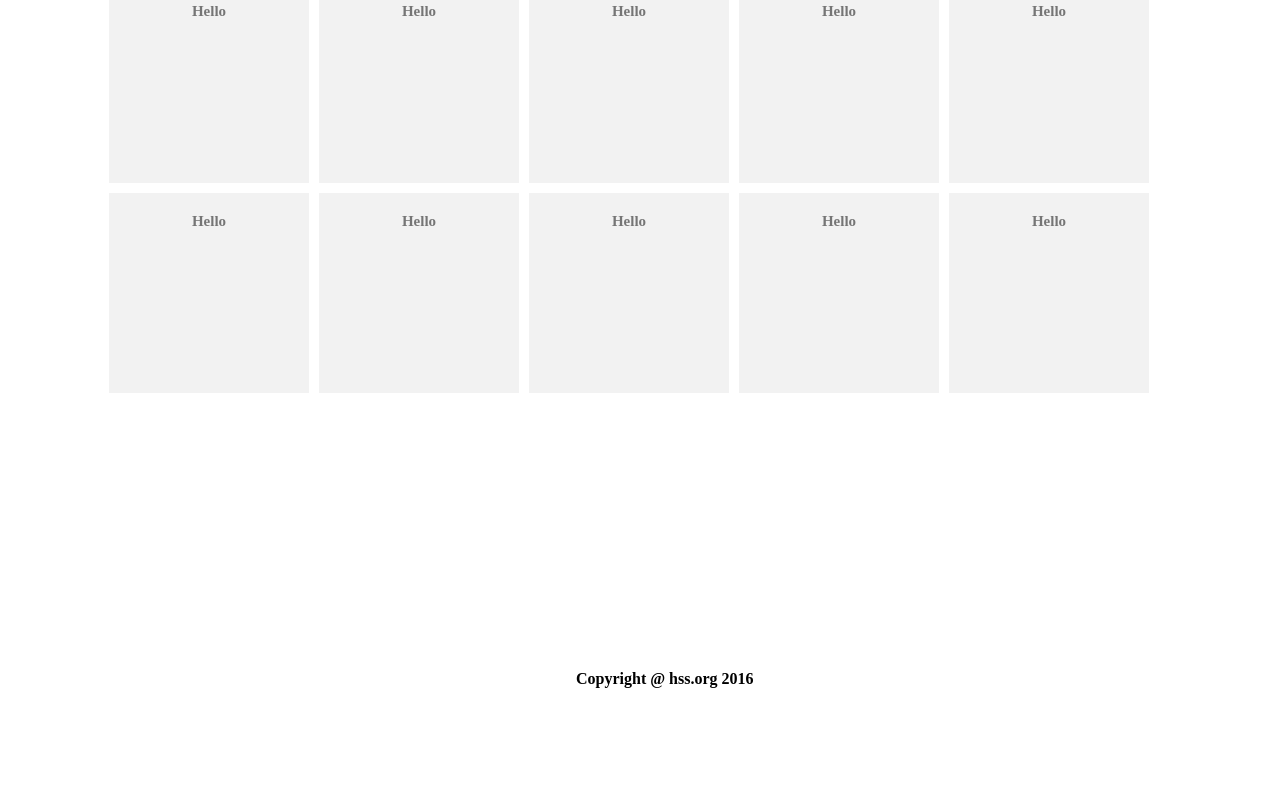
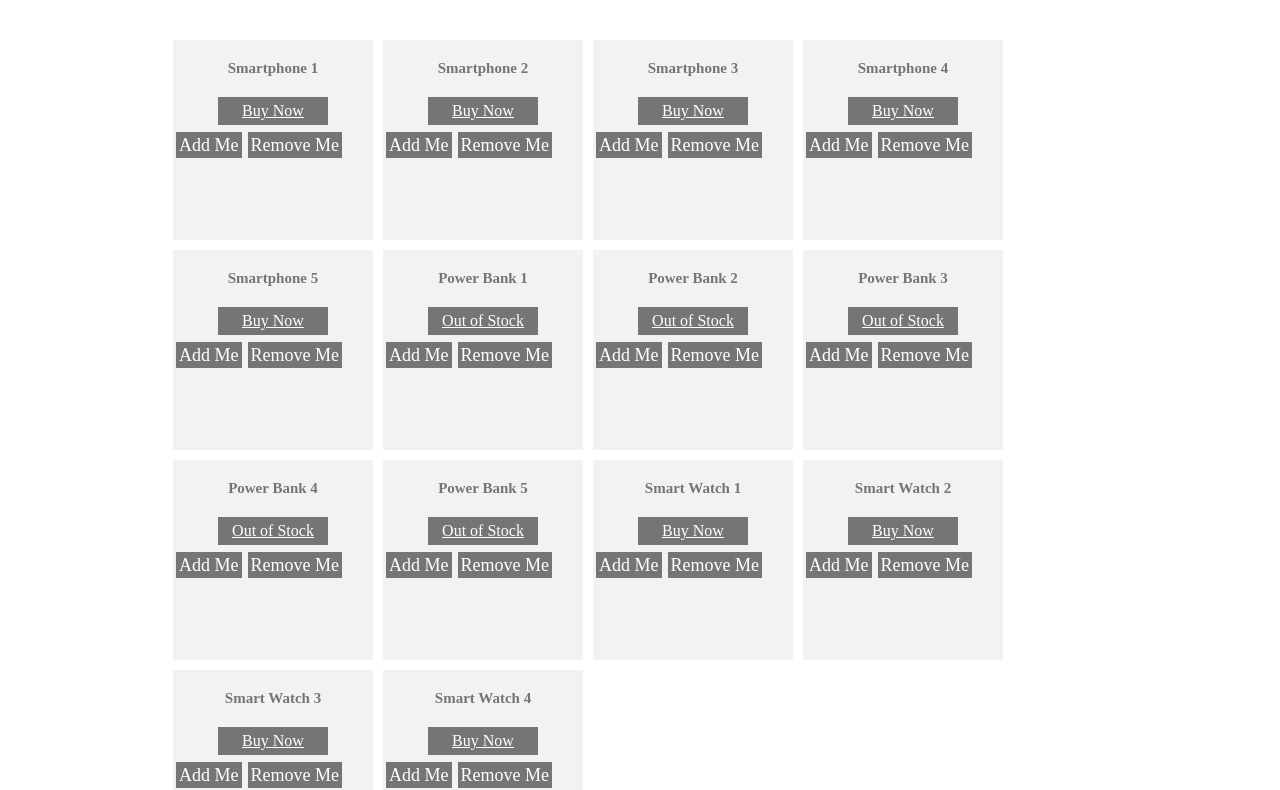
Before and after one commit to hisivasankar/MI.com-FlashSale-Extension, a website: page test.html in a window 1280 px wide. Shown: the part 102-892 px from the top of the page. Before the commit the page ends 800 px from the top, so only its background shows below. Drawn offline with nearby package versions, Linux system fonts and the light colour scheme.

Commit message:
Add to cart functionality is done
TODO:
	1. Handle remove from cart
	2. Updating current status
	3. Convert it into Chrome Extension
	4. Proper Readme for devs
	5. UI improvements

```diff
--- a/js/MiFlashSale.js
+++ b/js/MiFlashSale.js
@@ -6,14 +6,13 @@
  * instagram: @hisivasankar
  */
 
-var FlashSaleHandler = function() {
+var FlashSaleHandler = function(itemToBeAdded) {
+    this._item = itemToBeAdded;
     this._date = new Date();
     this._timer = null;
+    this._counter = 0;
 };
 
-FlashSaleHandler.prototype.startScript = function(interval) {
-    this._timer = setInterval(this.startShopping.bind(this), interval);
-};
 FlashSaleHandler.prototype.stopScript = function(mins, seconds) {
     var timeout;
     if (mins) {
@@ -36,7 +35,9 @@ FlashSaleHandler.prototype.setStartTime = function(hour, mins) {
         mins: mins
     };
 };
-FlashSaleHandler.prototype.startShopping = function() {
+FlashSaleHandler.prototype.startShoppingDontUseThis = function(interval) {
+
+    this._timer = setInterval(function() {
 
         var hour = this._date.getHours();
         var mins = this._date.getMinutes();
@@ -50,17 +51,40 @@ FlashSaleHandler.prototype.startShopping = function() {
 
             var status = "Out of stock";
             if (addToChartButton && addToChartButton.text != status) {
-            console.log(addToChartButton.text);
+                console.debug(addToChartButton.text);
                 addToChartButton.click();
-            Console.log("Hey, Check your chart! I guess it's added");
+                Console.debug("Hey, Check your chart! I guess it's added");
                 this.stopScript(null, 10);
             } else {
                 var itemCaption = addToChartButton.text;
-            console.log("Not able to added to chart, Item says :", itemCaption);
+                console.debug("Not able to added to chart, Item says :", itemCaption);
             }
-        console.log("Sale Started!");
+            console.debug("Sale Started!");
         } else {
-        console.log("Not Stated!");
+            console.debug("Not Stated!");
+        }
+
+    }.bind(this), interval);
+};
+
+FlashSaleHandler.prototype.checkAndAdd = function(interval) {
+    if (this._item) {
+        this._timer = setInterval(function() {
+            var status = "Out of Stock";
+            var currentStatus = this._item.text;
+            if (status.toLowerCase() != currentStatus.toLowerCase()) {
+                this._item.click();
+                console.debug("Item Added : ", this._item._dataTitle);
+                this.stopScript(null, 2);
+            } else {
+                this._counter++;
+                var reportStatus = "Checking... " + this._counter;
+                this._item._dataStatusIndicator.innerHTML = reportStatus;
+                console.debug(status);
+            }
+        }.bind(this), interval);
+    } else {
+        console.debug("Item reference not available");
     }
 };
 
@@ -72,13 +96,23 @@ FlashSaleManager.prototype.findAllSale = function() {
 
     var saleSelector = "a.btn-link";
 
-    var getBadge = function() {
+    var getBadge = function(item) {
+
+        var shoppingItemTitle = $(item).parent().children("p").text();
+        item._dataTitle = shoppingItemTitle;
+
         var addButton = document.createElement("a");
         addButton.appendChild(document.createTextNode("Add Me"));
-    	addButton.setAttribute("class", "addToChart");
+        addButton.setAttribute("class", "addToCart");
 
-    	addButton.style.background = "rgb(255, 255, 255)";
-    	addButton.style.color = "black";
+        addButton._flashSaleHandler = new FlashSaleHandler(item);
+
+        addButton.onclick = function() {
+            this._flashSaleHandler.checkAndAdd(500);
+        };
+
+        addButton.style.background = "#757575";
+        addButton.style.color = "white";
         addButton.style.fontSize = "18px";
         addButton.style.padding = "3px";
         addButton.style.margin = "3px";
@@ -87,36 +121,44 @@ FlashSaleManager.prototype.findAllSale = function() {
         removeButton.appendChild(document.createTextNode("Remove Me"));
         removeButton.setAttribute("class", "removeFromCart");
 
-    	removeButton.style.background = "rgb(255, 255, 255)";
-    	removeButton.style.color = "black";
+        removeButton.style.background = "#757575";
+        removeButton.style.color = "white";
         removeButton.style.fontSize = "18px";
         removeButton.style.margin = "3px";
         removeButton.style.padding = "3px";
 
+        var statusIndicator = document.createElement("p");
+        //statusIndicator.appendChild(document.createTextNode("Checking"));
+
+        item._dataStatusIndicator = statusIndicator;
+
         var badgeContainer = document.createElement("div");
         badgeContainer.setAttribute("class", "badgeContainer");
+        badgeContainer.style.marginTop = "10px";
 
         badgeContainer.appendChild(addButton);
         badgeContainer.appendChild(removeButton);
+        badgeContainer.appendChild(statusIndicator);
 
-    	badgeContainer.style.margin = "5px";
 
         return badgeContainer;
     };
 
     $(saleSelector).each(function(item) {
-    	var badge = getBadge();
+        var badge = getBadge(this);
         $(badge).insertAfter(this);
-        console.log("Adding something");
+        console.debug("Adding something");
     });
 
 };
 
 
 (function() {
-    var flashSale = new FlashSaleHandler();
+    /*var flashSale = new FlashSaleHandler();
     flashSale.setStartTime(12, 0);
     flashSale.startScript(500);
     flashSale.stopScript(1);
-    window.flashSale = flashSale;
+    window.flashSale = flashSale;*/
+    var flashSaleManager = new FlashSaleManager();
+    flashSaleManager.findAllSale();
 })();
--- a/package.json
+++ b/package.json
@@ -12,5 +12,9 @@
     "mi.com"
   ],
   "author": "Sivasankar",
-  "license": "MIT"
+  "license": "MIT",
+  "dependencies": {
+    "cors": "^2.7.1",
+    "express": "^4.13.4"
+  }
 }
--- a/test.html
+++ b/test.html
@@ -7,28 +7,32 @@
     <title>MI Flash Sale Test</title>
     <link rel="stylesheet" href="">
     <script src="https://ajax.googleapis.com/ajax/libs/jquery/2.2.2/jquery.min.js"></script>
-    <script src="js/MiFlashSale.js" type="text/javascript" charset="utf-8"></script>
     <style type="text/css">
     header {
+        margin: 50px auto;
         text-align: center;
     }
+
     footer {
         text-align: center;
         font-weight: bold;
-			position: absolute;
-			left: 45%;
-			bottom: 10px;
+        position: relative;
+		margin: 20px auto;
     }
+
     body {
         margin: 10px auto;
-    		width: 90%;
+        width: 80%;
     }
+
     .sale-list {
         overflow: hidden;
     }
+
     li {
         list-style: none;
     }
+
     .item {
         min-height: 200px;
         min-width: 200px;
@@ -45,6 +49,15 @@
         font-weight: bold;
     }
 
+    .btn-link {
+        width: 50%;
+        margin: 0 auto;
+        padding: 5px;
+        background: #757575;
+        color: white;
+        display: block;
+        text-align: center;
+    }
     </style>
 </head>
 
@@ -55,50 +68,68 @@
     <div class="container">
         <ul class="flash-sale-list sale-list">
             <li class="item">
-    			<p class="title">Hello</p>
-    			<a href="#" class="btn-link"></a>
+                <p class="title">Smartphone 1</p>
+                <a href="https://www.google.com/?gws_rd=ssl#q=haha" class="btn-link" target="_blank">Buy Now</a>
             </li>
             <li class="item">
-    			<p class="title">Hello</p>
-    			<a href="#" class="btn-link"></a>
+                <p class="title">Smartphone 2</p>
+                <a href="https://www.google.com/?gws_rd=ssl#q=lala" class="btn-link" target="_blank">Buy Now</a>
             </li>
             <li class="item">
-    			<p class="title">Hello</p>
-    			<a href="#" class="btn-link"></a>
+                <p class="title">Smartphone 3</p>
+                <a href="https://www.google.com/?gws_rd=ssl#q=lala" class="btn-link" target="_blank">Buy Now</a>
             </li>
             <li class="item">
-    			<p class="title">Hello</p>
-    			<a href="#" class="btn-link"></a>
+                <p class="title">Smartphone 4</p>
+                <a href="https://www.google.com/?gws_rd=ssl#q=lala" class="btn-link" target="_blank">Buy Now</a>
             </li>
             <li class="item">
-    			<p class="title">Hello</p>
-    			<a href="#" class="btn-link"></a>
+                <p class="title">Smartphone 5</p>
+                <a href="https://www.google.com/?gws_rd=ssl#q=lala" class="btn-link" target="_blank">Buy Now</a>
             </li>
             <li class="item">
-    			<p class="title">Hello</p>
-    			<a href="#" class="btn-link"></a>
+                <p class="title">Power Bank 1</p>
+                <a href="https://www.google.com/?gws_rd=ssl#q=lala" class="btn-link" target="_blank">Out of Stock</a>
             </li>
             <li class="item">
-    			<p class="title">Hello</p>
-    			<a href="#" class="btn-link"></a>
+                <p class="title">Power Bank 2</p>
+                <a href="https://www.google.com/?gws_rd=ssl#q=lala" class="btn-link" target="_blank">Out of Stock</a>
             </li>
             <li class="item">
-    			<p class="title">Hello</p>
-    			<a href="#" class="btn-link"></a>
+                <p class="title">Power Bank 3</p>
+                <a href="https://www.google.com/?gws_rd=ssl#q=lala" class="btn-link" target="_blank">Out of Stock</a>
             </li>
             <li class="item">
-    			<p class="title">Hello</p>
-    			<a href="#" class="btn-link"></a>
+                <p class="title">Power Bank 4</p>
+                <a href="https://www.google.com/?gws_rd=ssl#q=lala" class="btn-link" target="_blank">Out of Stock</a>
             </li>
             <li class="item">
-    			<p class="title">Hello</p>
-    			<a href="#" class="btn-link"></a>
+                <p class="title">Power Bank 5</p>
+                <a href="https://www.google.com/?gws_rd=ssl#q=lala" class="btn-link" target="_blank">Out of Stock</a>
+            </li>
+
+            <li class="item">
+            	<p class="title">Smart Watch 1</p>
+            	<a href="https://www.google.com/?gws_rd=ssl#q=lala" class="btn-link" target="_blank">Buy Now</a>
+            </li>
+            <li class="item">
+            	<p class="title">Smart Watch 2</p>
+            	<a href="https://www.google.com/?gws_rd=ssl#q=lala" class="btn-link" target="_blank">Buy Now</a>
+            </li>
+            <li class="item">
+            	<p class="title">Smart Watch 3</p>
+            	<a href="https://www.google.com/?gws_rd=ssl#q=lala" class="btn-link" target="_blank">Buy Now</a>
+            </li>
+            <li class="item">
+            	<p class="title">Smart Watch 4</p>
+            	<a href="https://www.google.com/?gws_rd=ssl#q=lala" class="btn-link" target="_blank">Buy Now</a>
             </li>
         </ul>
     </div>
     <footer>
         Copyright @ hss.org 2016
     </footer>
+    <script src="js/MiFlashSale.js" type="text/javascript" charset="utf-8"></script>
 </body>
 
 </html>
```
Also changed, not shown: app.js (+6 -3 lines), 1 other file. Lines whose indentation alone changed are shown as unchanged.
